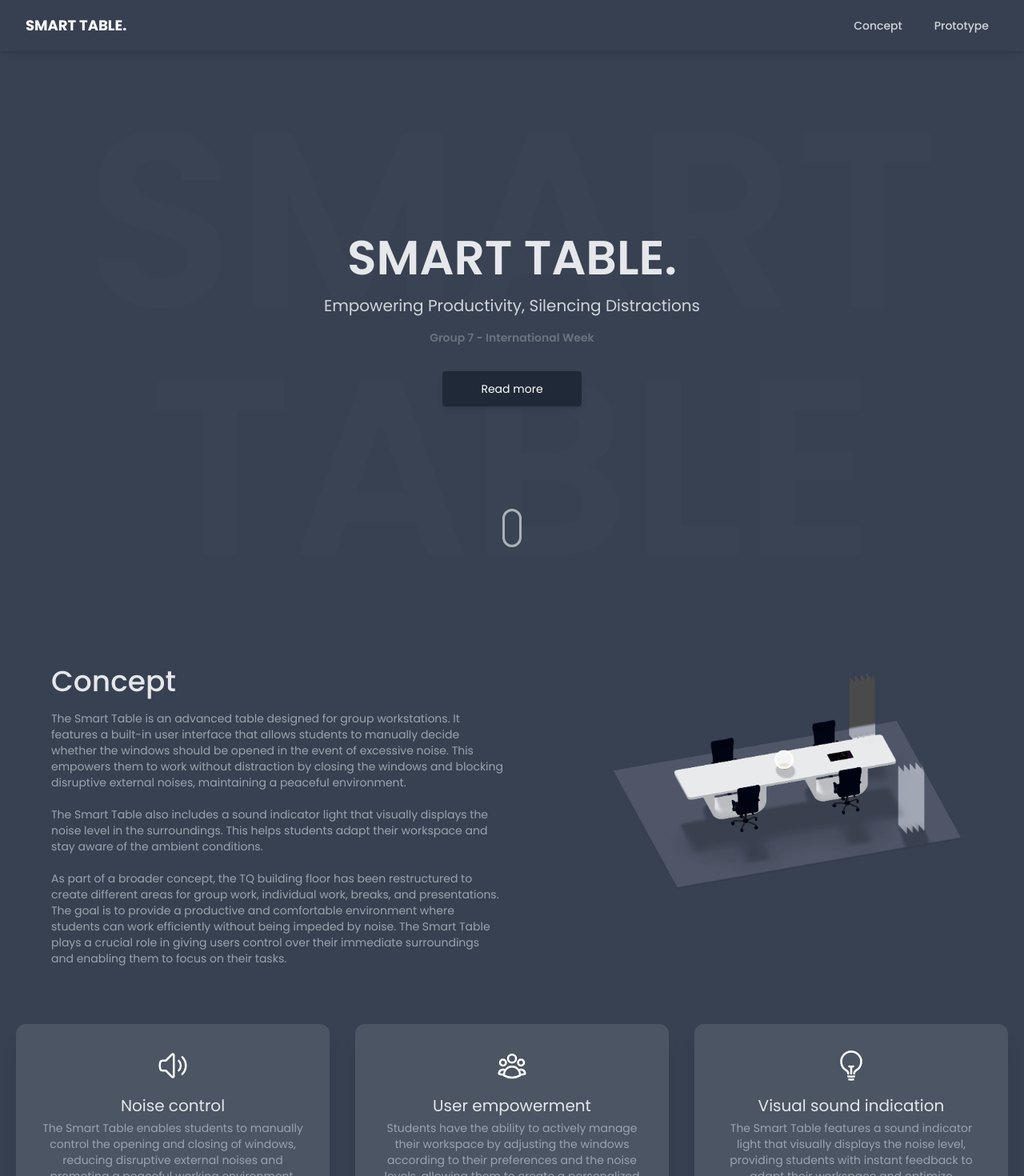
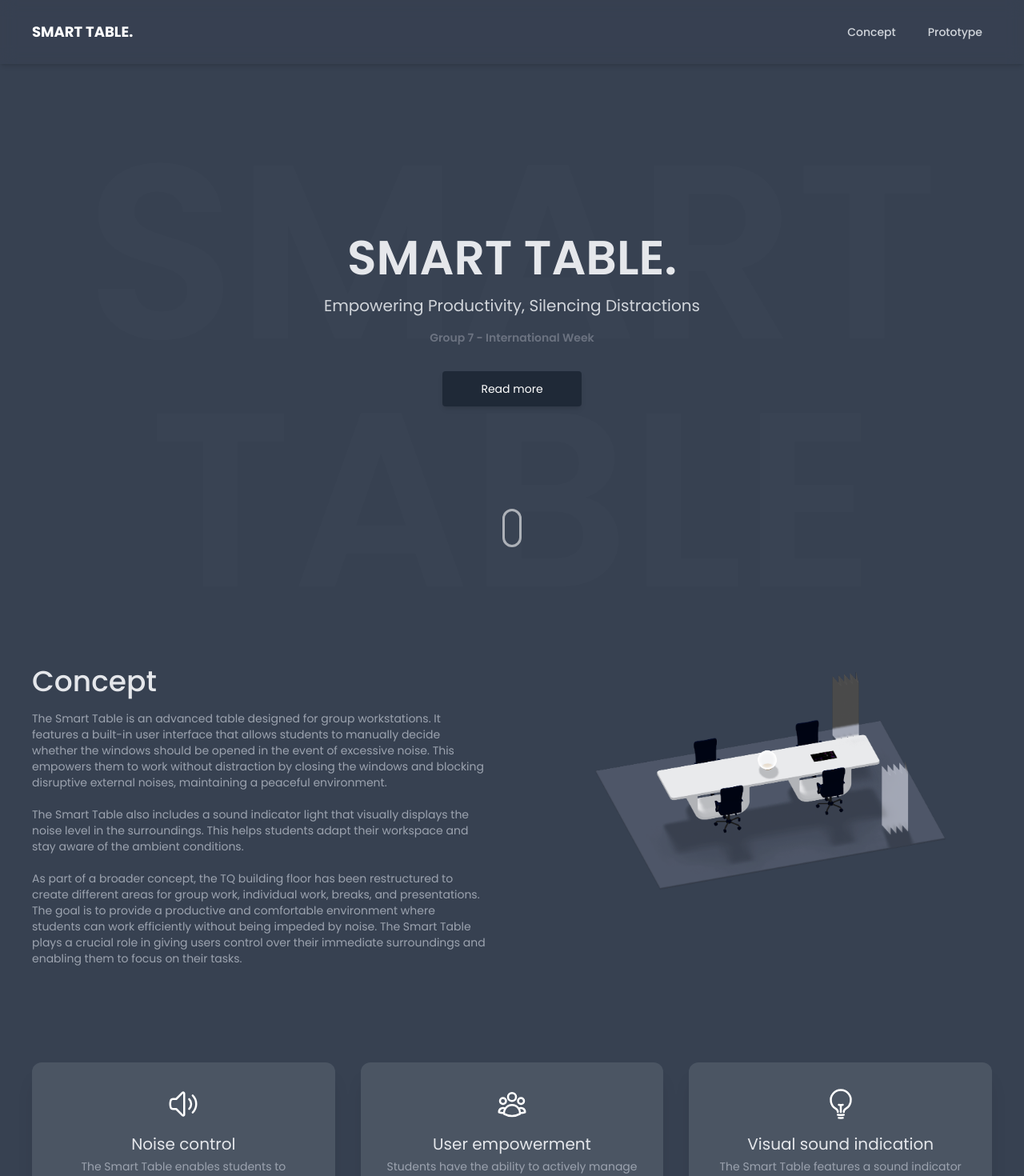
Before and after one commit to IzzetGunturk/Smarttablewebsite, a React (Vite) app: page / in a window 1280 px wide. Shown: the top 1470 px of the page at 80% size. Built offline with nearby package versions, Linux system fonts and the light colour scheme.

Commit message:
added grid

```diff
--- a/src/components/cards.jsx
+++ b/src/components/cards.jsx
@@ -36,7 +36,7 @@ function Cards() {
 
 return (
 <section className='px-5 pb-16'>
-  <div className="mt-8 grid grid-cols-1 gap-8 md:grid-cols-2 lg:grid-cols-3 max-w-7xl mx-auto">
+  <div className="mt-20 grid grid-cols-1 gap-8 md:grid-cols-2 lg:grid-cols-3 max-w-[75rem] mx-auto">
     {cardsData.map((cards, index) => (
     <div data-aos="fade-up" className="flex" key={index}>
       <div className="rounded-xl border text-center bg-gray-600 hover:bg-[#555f6d] transition duration-200 border-none p-8 shadow-xl">
--- a/src/components/header.jsx
+++ b/src/components/header.jsx
@@ -9,7 +9,7 @@ const Header = () => {
 
 return (
 <nav className="shadow-md sticky top-0 z-50 navbar">
-    <div className="max-w-7xl mx-auto px-4 sm:px-6 lg:px-8">
+    <div className="max-w-[75rem] mx-auto py-2 px-4 sm:px-4 lg:px-4 xl:px-0">
         <div className="flex items-center justify-between h-16">
             <div className="flex items-center">
                 <div className="flex-shrink-0">
--- a/src/components/hero.jsx
+++ b/src/components/hero.jsx
@@ -5,7 +5,7 @@ function Hero() {
 return (
 <section id="hero">
     <div className="mx-auto max-w-screen-xl px-4 pt-[19rem] pb-32 lg:flex lg:h-screen lg:items-center">
-        <div className="mx-auto max-w-xl text-center">
+        <div className="mx-auto max-w-[75rem] text-center">
             <h1 className="font-semibold text-5xl md:text-6xl text-gray-200 herotitle">
                 SMART TABLE.
             </h1>
--- a/src/components/textImage.jsx
+++ b/src/components/textImage.jsx
@@ -6,8 +6,8 @@ import tableImg from '../assets/tableImg.png';
 function TextImage() {
 
 return (
-<section className="px-5 lg:pl-16" data-aos="fade-up" id='concept'>
-  <div className="rounded-3xl max-w-7xl mx-auto">
+<section className="px-5" data-aos="fade-up" id='concept'>
+  <div className="rounded-3xl max-w-[75rem] mx-auto">
     <div className="grid grid-cols-1 gap-14 lg:grid-cols-2 lg:gap-16">
       <div className="relative md:pt-10 lg:order-last lg:h-full">
         <img src={tableImg} alt="Tableimage" />
--- a/src/index.css
+++ b/src/index.css
@@ -127,19 +127,31 @@
   z-index: 0;
 }
 
+@media only screen and (min-width: 1700px){
+  .herotitle::after {
+    font-size: 400px;
+  }
+}
+
+@media only screen and (max-width: 1530px){
+  .herotitle::after {
+    top: 20%;
+  }
+}
+
 @media only screen and (max-width: 1040px){
   .herotitle::after {
-    font-size: 200px;
+    font-size: 170px;
   }
 }
 
 @media only screen and (max-width: 700px){
   .herotitle::after {
-    font-size: 150px;
+    font-size: 130px;
   }
 }
 
-@media only screen and (max-width: 520px){
+@media only screen and (max-width: 535px){
   .herotitle::after {
     display: none;
   }
```
